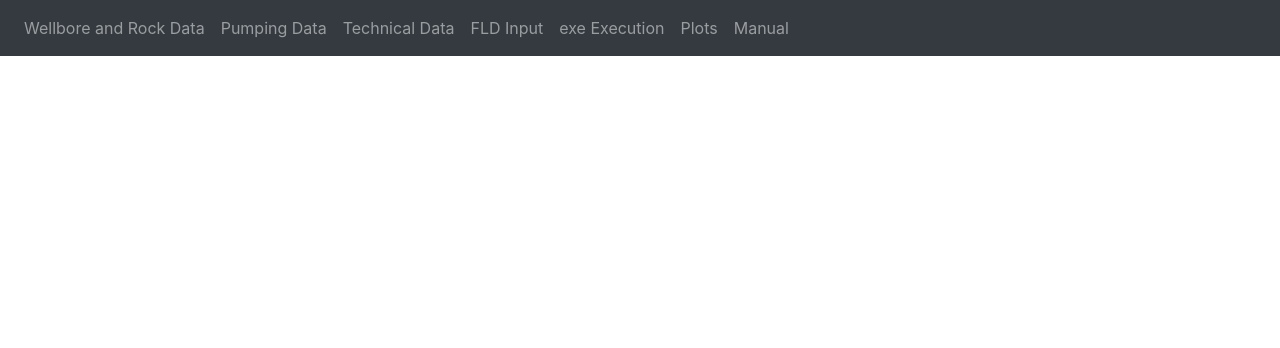
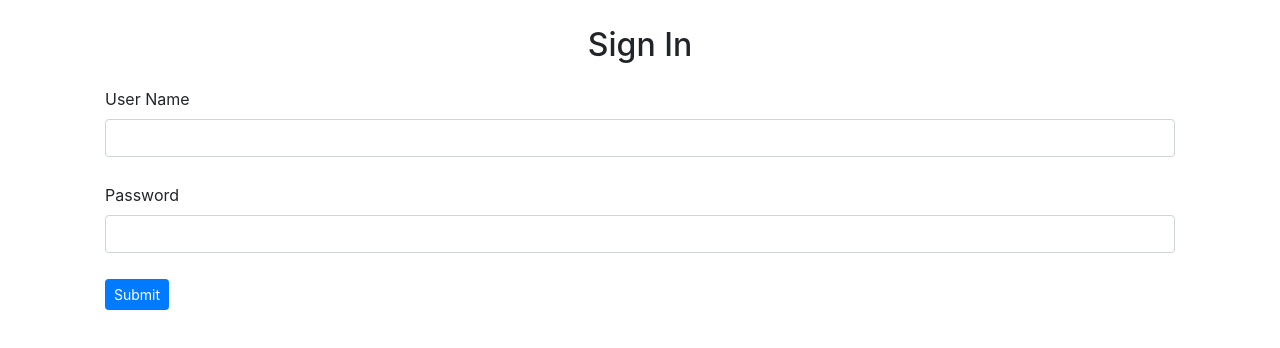
Before and after one commit to Nithivarn-Reddy/GeoFrac_Application, a React (Create React App) app: page / in a window 1280 px wide. Shown: the top 348 px of the page. Built offline with nearby package versions, Linux system fonts and the light colour scheme.

Commit message:
Login and technical data

```diff
--- a/src/App.js
+++ b/src/App.js
@@ -1,19 +1,19 @@
 import "./App.css";
-import NavBar from "./components/NavBar";
+
 import { BrowserRouter as Router, Route, Switch } from "react-router-dom";
 import "bootstrap/dist/css/bootstrap.min.css";
 import RockwellAndWellBornContainer from "./components/RockwellAndWellBornContainer";
 import PumpingSchedule from "./components/PumpingSchedule";
 import Plots from "./components/Plots";
 import TechnicalData from "./components/TechnicalData";
+import Login from "./components/Login";
 
 function App() {
   return (
     <div className="App">
-      <NavBar />
       <Router>
         <Switch>
-          <Route path="/" exact={true} />
+          <Route path="/" exact={true} component={() => <Login />} />
           <Route path="/wellboreRockData" exact={true}>
             <RockwellAndWellBornContainer />
           </Route>
--- /dev/null
+++ b/src/components/Login.jsx
@@ -0,0 +1,90 @@
+import React, { Component } from "react";
+
+import { Container, Form, Col, FormGroup, Button } from "react-bootstrap";
+import { withRouter, Link } from "react-router-dom";
+
+class Login extends Component {
+  state = {
+    credentials: {
+      userName: "",
+      password: "",
+    },
+  };
+
+  handleSubmit = () => {
+    const { credentials } = { ...this.state };
+    if (credentials.userName !== "Raj") {
+      console.log("please enter correct username");
+      this.props.history.push("/");
+      document.getElementById("message").innerHTML =
+        "Please enter correct credentials";
+      document.getElementById("message").style.color = "red";
+    } else if (credentials.password !== "1234") {
+      console.log("please enter correct password");
+      this.props.history.push("/");
+      document.getElementById("message").innerHTML =
+        "Please enter correct credentials";
+      document.getElementById("message").style.color = "red";
+    } else {
+      sessionStorage.setItem("userName", "Raj");
+      sessionStorage.setItem("password", "1234");
+      this.props.history.push("/wellboreRockData");
+    }
+  };
+
+  handleChange = (event) => {
+    const target = event.target;
+    const value = target.value;
+    const name = target.name;
+    let credentials = { ...this.state.credentials };
+    credentials[name] = value;
+    this.setState({ credentials });
+  };
+
+  render() {
+    const { credentials } = this.state;
+    return (
+      <Container className="base-container">
+        <p id="message"></p>
+        <h2 style={{ padding: 10 }}>Sign In</h2>
+        <Form>
+          <Col>
+            <FormGroup>
+              <Form.Label for="userName">User Name</Form.Label>
+              <Form.Control
+                type="text"
+                name="userName"
+                id="userName"
+                value={"" || credentials.userName}
+                onChange={this.handleChange}
+                autoComplete="userName"
+              />
+            </FormGroup>
+          </Col>
+          <Col>
+            <FormGroup>
+              <Form.Label for="password">Password</Form.Label>
+              <Form.Control
+                type="password"
+                name="password"
+                id="password"
+                value={"" || credentials.password}
+                onChange={this.handleChange}
+                autoComplete="password"
+              />
+            </FormGroup>
+          </Col>
+          <Col>
+            <FormGroup>
+              <Button color="primary" onClick={this.handleSubmit} size="sm">
+                Submit
+              </Button>
+            </FormGroup>
+          </Col>
+        </Form>
+      </Container>
+    );
+  }
+}
+
+export default withRouter(Login);
--- a/src/components/PumpingSchedule.jsx
+++ b/src/components/PumpingSchedule.jsx
@@ -2,6 +2,7 @@ import React, { Component } from "react";
 
 import { Form, Table, Button, Container, Col, Row } from "react-bootstrap";
 import Wells from "../components/Wells";
+import NavBar from "../components/NavBar";
 
 class PumpingSchedule extends Component {
   state = {
@@ -27,7 +28,9 @@ class PumpingSchedule extends Component {
   };
   render() {
     return (
-      // style={{ backgroundColor: "#f5f2f2" }}
+      <div>
+        <NavBar />
+        {/* // style={{ backgroundColor: "#f5f2f2" }} */}
         <Container>
           {/* <h1>Pumping Schedule</h1> */}
           {/* style={{ paddingLeft: 200, paddingTop: 30 }} */}
@@ -83,6 +86,7 @@ class PumpingSchedule extends Component {
             </div>
           </div>
         </Container>
+      </div>
     );
   }
 }
--- a/src/components/RockwellAndWellBornContainer.jsx
+++ b/src/components/RockwellAndWellBornContainer.jsx
@@ -1,5 +1,6 @@
 import React, { Component } from "react";
 
+import NavBar from "../components/NavBar";
 import { Tabs, Tab, Accordion, Button, Card } from "react-bootstrap";
 import RockWellAndWellBorn from "../components/RockWell&WellBorn";
 import RockMechanicalData from "../components/RockMechanicalData";
@@ -16,6 +17,7 @@ class RockwellAndWellBornContainer extends Component {
   render() {
     return (
       <div>
+        <NavBar />
         <Accordion defaultActiveKey="0">
           <Card>
             <Accordion.Toggle as={Card.Header} eventKey="0">
--- a/src/components/TechnicalData.jsx
+++ b/src/components/TechnicalData.jsx
@@ -1,11 +1,162 @@
 import React, { Component } from "react";
 import { Form, Table, Col, Button } from "react-bootstrap";
+import NavBar from "../components/NavBar";
 
 class TechnicalData extends Component {
   state = {};
+
+  handleSubmit = () => {
+    const maxNumIteration_val = document.getElementById("maxNumIteration")
+      .value;
+    const heightEffectSwitch_val = document.getElementById("heightEffectSwitch")
+      .value;
+    const errorBoundary_val = document.getElementById("errorBoundary").value;
+    const noOfQuardrature_val = document.getElementById("noOfQuardrature")
+      .value;
+    const guessTime_val = document.getElementById("guessTime").value;
+    const quessTipPressure_val = document.getElementById("quessTipPressure")
+      .value;
+    const stressIntensity_val = document.getElementById("stressIntensity")
+      .value;
+    const sifConvergence_val = document.getElementById("sifConvergence").value;
+    const bisectMethod_val = document.getElementById("bisectMethod").value;
+    const upperLowerBounds_val = document.getElementById("upperLowerBounds")
+      .value;
+    const guessAperture_val = document.getElementById("guessAperture").value;
+    const nonLinearSolver_val = document.getElementById("nonLinearSolver")
+      .value;
+    const jacobianCal_val = document.getElementById("jacobianCal").value;
+    const timeIncrement_val = document.getElementById("timeIncrement").value;
+    const elmSizeShape_val = document.getElementById("elmSizeShape").value;
+    const elmSizeForStage_val = document.getElementById("elmSizeForStage")
+      .value;
+    const analyticalHeight_val = document.getElementById("analyticalHeight")
+      .value;
+    const guessHeight_val = document.getElementById("guessHeight").value;
+    const tipElmSize_val = document.getElementById("tipElmSize").value;
+    const guessHeightIncrement_val = document.getElementById(
+      "guessHeightIncrement"
+    ).value;
+    const maxAllowedStress_val = document.getElementById("maxAllowedStress")
+      .value;
+    const stressIntensityFactor_val = document.getElementById(
+      "stressIntensityFactor"
+    ).value;
+    const maxTimeIncrement_val = document.getElementById("maxTimeIncrement")
+      .value;
+
+    let data =
+      "MAXIMUM NUMBER OF ITERATIONS ALLOWED FOR Stress Intensity Factor CONVERGENCE \n";
+    data += maxNumIteration_val + "\n";
+    data +=
+      "Height Effect Switch (Enter '1' for Enable and '0' For Disable) \n" +
+      heightEffectSwitch_val +
+      "\n";
+    data +=
+      "ERROR BOUNDARIEs FOR Stress intensity factor \n" +
+      errorBoundary_val +
+      "\n";
+    data +=
+      "NUMBER OF GAUSS QUADRATURE POINTS FOR NUMERICAL INTEGRATION OF TIP ELEMENTS (2,4,6,8,10,12,16,20,24,32,40,48,64,80,96) \n" +
+      noOfQuardrature_val +
+      "\n";
+    data +=
+      "ADDITIONAL TECHNICAL INPUT (MODIFY THE BELOW VALUES ONLY WHEN EXPERIENCING CONVERGENCE ISSUES) \n" +
+      "GUESS TIME FOR 1ST STAGE FRACTURES         (sec) \n";
+    data += guessTime_val + "\n";
+    data +=
+      "GUESS TIP PRESSURE FOR SUBSEQUENT STAGE FRACTURES  (Pa) \n" +
+      quessTipPressure_val +
+      "\n";
+    data +=
+      "STRESS INTENSITY FACTOR CONVERGENCE FACTOR (0.7-0.99) \n" +
+      stressIntensity_val +
+      "\n";
+    data +=
+      "Enter 1 to activate faster SIF convergence. To deactivate enter 0 \n" +
+      sifConvergence_val +
+      "\n";
+    data +=
+      "Enter 1 to activate bisecion method for KIC convergence \n" +
+      bisectMethod_val +
+      "\n";
+    data +=
+      "Enter upper and lower bounds of time for bisection method \n" +
+      upperLowerBounds_val +
+      "\n";
+    data += "Enter Guess Aperture (m) \n" + guessAperture_val + "\n";
+    data +=
+      "Non-linear solver- use 1 for Newton-Raphson or 2 for line-search \n" +
+      nonLinearSolver_val +
+      "\n";
+    data +=
+      "Jacobian calculation- use '1' for forward difference or '2' for center difference \n" +
+      jacobianCal_val +
+      "\n";
+    data +=
+      "Enter time increment for SIF convergence algorithm (sec) \n" +
+      timeIncrement_val +
+      "\n";
+    data +=
+      "Enter element sizes for shape function calculation (m) \n" +
+      elmSizeShape_val +
+      "\n";
+    data +=
+      "Enter element size for stage-stage stress shadow calculation (m) \n" +
+      elmSizeForStage_val +
+      "\n";
+    data +=
+      "Enter '1' below for analytical height growth algorithm or Enter '2' for numerical based algorithm \n" +
+      analyticalHeight_val +
+      "\n";
+    data +=
+      "Enter guess height increment for numerical height growth algorithm \n" +
+      guessHeight_val +
+      "\n";
+    data +=
+      "Enter tip element size for numerical height growth algorithm \n" +
+      tipElmSize_val +
+      "\n";
+    data +=
+      "Enter guess height increment for analytical height growth algorithm \n" +
+      guessHeightIncrement_val +
+      "\n";
+    data +=
+      "Enter the maximum allowed stress difference between to consecutive layers (m) \n" +
+      maxAllowedStress_val +
+      "\n";
+    data +=
+      "Enter stress intensity factor correction coefficient value \n" +
+      stressIntensityFactor_val +
+      "\n";
+    data +=
+      "Enter maximum time increment during shut-in \n" +
+      maxTimeIncrement_val +
+      "\n";
+
+    console.log("Technical Data ------ " + data);
+
+    const textToBLOB = new Blob([data], { type: "text/plain" });
+    const sFileName = "technicalData.txt"; // The file to save the data.
+
+    let newLink = document.createElement("a");
+    newLink.download = sFileName;
+
+    if (window.webkitURL != null) {
+      newLink.href = window.webkitURL.createObjectURL(textToBLOB);
+    } else {
+      newLink.href = window.URL.createObjectURL(textToBLOB);
+      newLink.style.display = "none";
+      document.body.appendChild(newLink);
+    }
+
+    newLink.click();
+  };
+
   render() {
     return (
       <div>
+        <NavBar />
         <Form className="margin">
           <Form.Row>
             <Form.Group as={Col} controlId="maxNumIteration">
@@ -145,7 +296,7 @@ class TechnicalData extends Component {
               <Form.Control type="text" />
             </Form.Group>
 
-            <Form.Group as={Col} controlId="stessIntensity">
+            <Form.Group as={Col} controlId="stressIntensityFactor">
               <Form.Label>
                 Stress intensity factor correction coefficient value
               </Form.Label>
@@ -162,7 +313,7 @@ class TechnicalData extends Component {
         </Form>
 
         <div>
-          <Button variant="primary" type="submit">
+          <Button variant="primary" type="submit" onClick={this.handleSubmit}>
             Submit
           </Button>
           {"  "}
```
Lines whose indentation alone changed are shown as unchanged.
